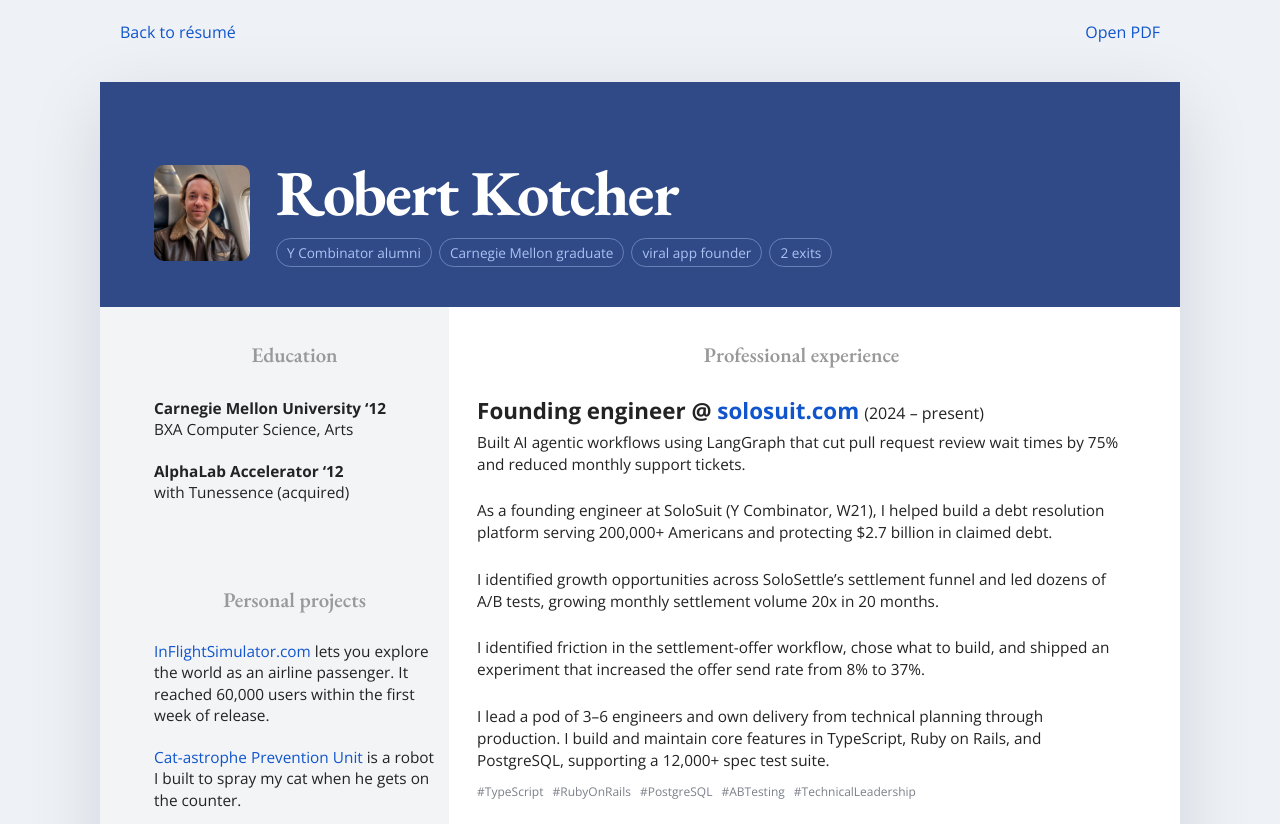
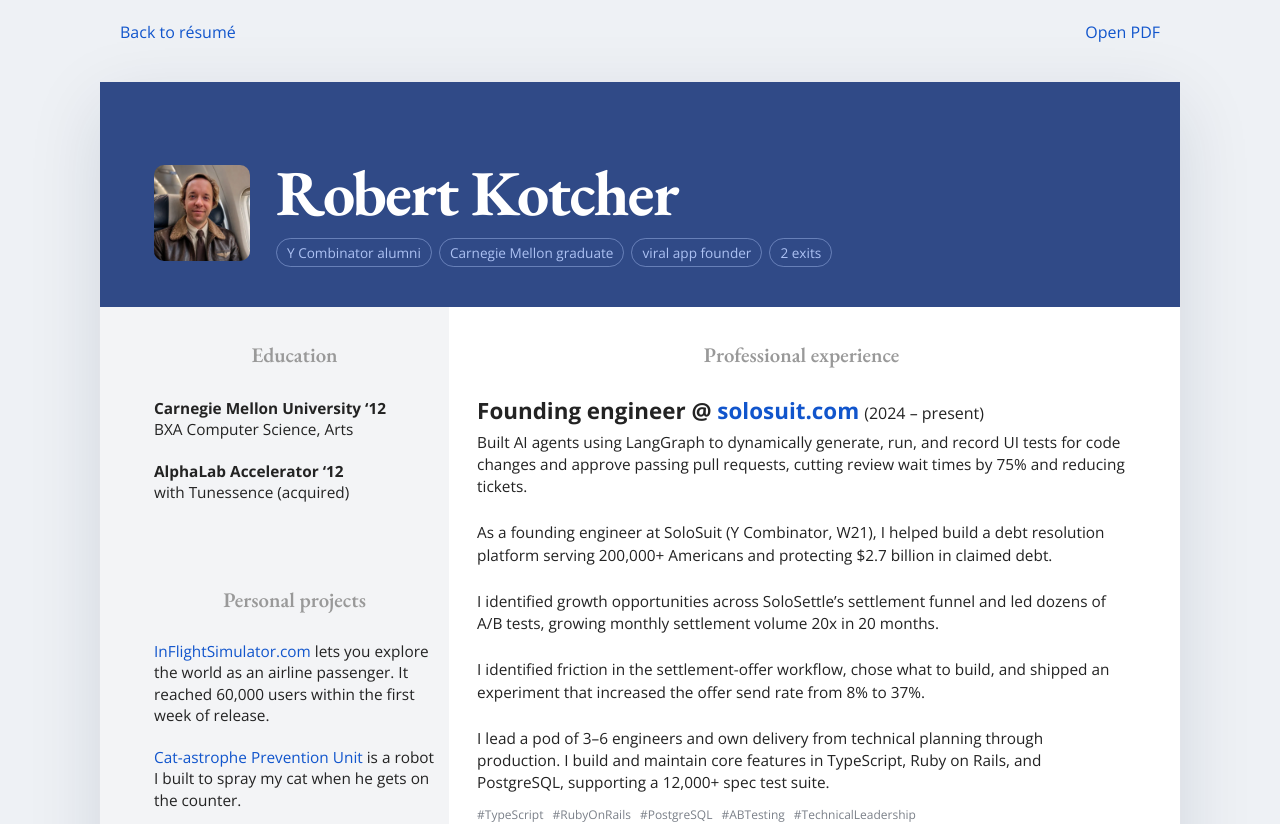
Before and after one commit to robertkotcher/robertkotcher.com, a Next.js app: page /print in a window 1280 px wide. Shown: the top 824 px of the page. Built offline with nearby package versions, Linux system fonts and the light colour scheme.

Commit message:
Clarify dynamic AI-generated UI testing workflow

```diff
--- a/app/Resume.tsx
+++ b/app/Resume.tsx
@@ -168,7 +168,7 @@
                 </h3>
                 <p>(2024 – present)</p>
               </div>
-              <p data-background="engineering">Built AI agentic workflows using LangGraph that cut pull request review wait times by 75% and reduced monthly support tickets.</p>
+              <p data-background="engineering">Built AI agents using LangGraph to dynamically generate, run, and record UI tests for code changes and approve passing pull requests, cutting review wait times by 75% and reducing tickets.</p>
               <p data-background="engineering">
                 As a founding engineer at SoloSuit (Y Combinator, W21), I helped
                 build a debt resolution platform serving 200,000+ Americans and
--- a/app/resumePdf.ts
+++ b/app/resumePdf.ts
@@ -1,2 +1,2 @@
 // Updated by npm run export:resume whenever the PDFs change.
-export const resumePdfUrl = "/robert-kotcher-resume.pdf?v=20e667a7e8df";
+export const resumePdfUrl = "/robert-kotcher-resume.pdf?v=a50e35562ca4";
```
Also changed, not shown: 1 other file (tests, documents, lock files or other folders).
